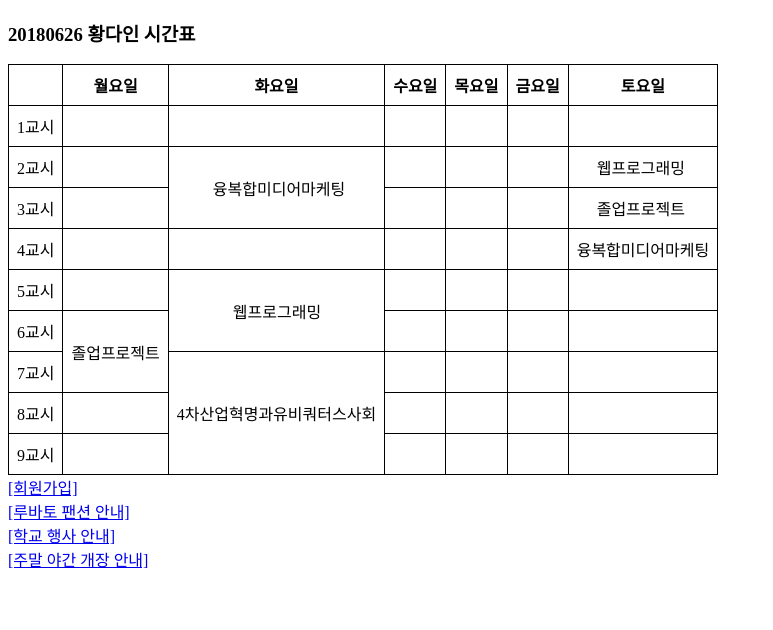
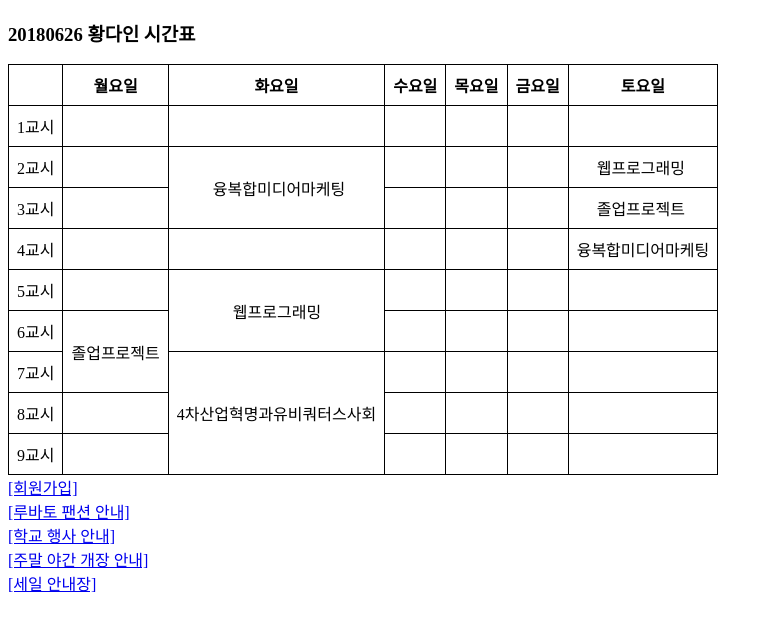
Before and after one commit to HwangDadol/HwangDadol.github.io, a plain HTML site: page index.html in a window 1280 px wide. Shown: the whole page, without its empty margins (0-773 px from the left). Drawn offline with Linux system fonts and the light colour scheme.

Commit message:
ㅑㅜㅇㄷㅌ

```diff
--- a/index.html
+++ b/index.html
@@ -103,6 +103,7 @@ table, tr, th, td {
                                 <a href="rubato.html">[루바토 팬션 안내]</a> <br>
                                 <a href="hoseo_festival.html">[학교 행사 안내]</a> <br>
                                 <a href="nightopen.html">[주말 야간 개장 안내]</a> <br>
+                                <a href="spring.html">[세일 안내장]</a> <br>
 
 
                                 </body>
```
